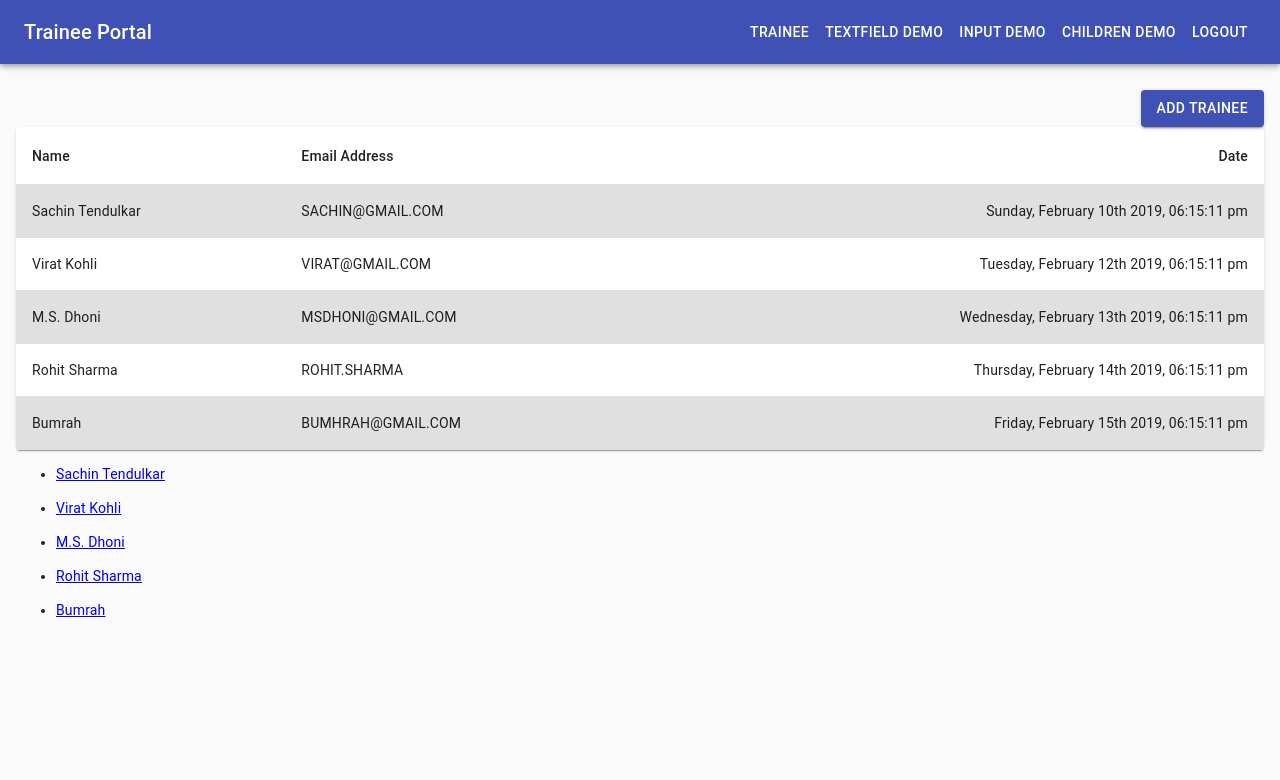
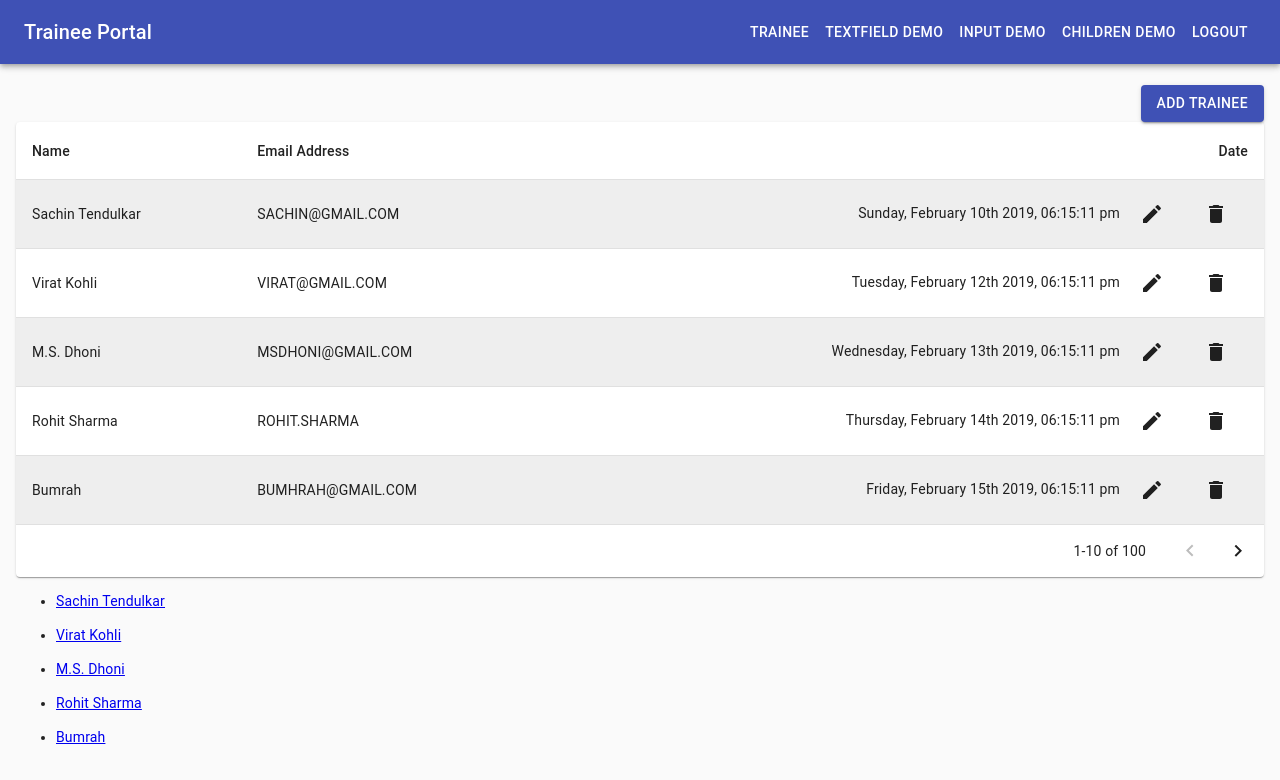
Before and after one commit to Shikhar-successive/javascript-server, a React (Create React App) app in the folder training/: page /Trainee in a window 1280 px wide. Shown: the top 780 px of the page. Built offline with nearby package versions, Linux system fonts and the light colour scheme.

Commit message:
feat: Add files frontend of Day 15

```diff
--- a/training/src/components/Table/Table.jsx
+++ b/training/src/components/Table/Table.jsx
@@ -1,11 +1,13 @@
 /* eslint-disable react/jsx-boolean-value */
 import React from 'react';
 import {
+  Button,
   Table,
   TableBody,
   TableCell,
   TableContainer,
   TableHead,
+  TablePagination,
   TableRow,
   TableSortLabel,
 } from '@material-ui/core';
@@ -16,7 +18,7 @@ import PropTypes from 'prop-types';
 const StyledTableRow = withStyles((theme) => ({
   root: {
     '&:nth-of-type(odd)': {
-      backgroundColor: theme.palette.grey[300],
+      backgroundColor: theme.palette.grey[200],
     },
     '&:hover': {
       backgroundColor: ' #a8a8a8 !important',
@@ -26,7 +28,7 @@ const StyledTableRow = withStyles((theme) => ({
 
 export default function MyTable(props) {
   const {
-    id, data, column, order, orderBy,
+    id, data, column, order, orderBy, count, page, onPageChange, rowsPerPage, actions,
   } = props;
 
   const handleSort = (field) => () => {
@@ -42,12 +44,11 @@ export default function MyTable(props) {
             {
               column.map((item) => (
                 <>
-                  <TableCell key={item.label} align={item.align}>
+                  <TableCell key={`${item.label}`} align={item.align}>
                     <TableSortLabel
                       active={orderBy === item.field}
                       direction={order}
                       onClick={handleSort(item.field)}
-                      align={item.align}
                     >
                       {item.label}
                     </TableSortLabel>
@@ -59,18 +60,37 @@ export default function MyTable(props) {
         </TableHead>
         <TableBody>
           {data.map((trainees) => (
-            <StyledTableRow key={trainees[id]} hover={true}>
+            <StyledTableRow key={trainees.id} hover={true}>
               {
                 column.map((item) => (
-                  <TableCell key={`${trainees[id]}${item.field}`} align={item.align}>
-                    {item.format ? item.format(trainees[item.field]) : trainees[item.field] }
-                  </TableCell>
+                  <>
+                    <TableCell key={`${trainees[id]}${item.field}`} align={item.align}>
+                      {item.format ? item.format(trainees[item.field]) : trainees[item.field] }
+                      {item.label === 'Date' ? actions.map((action) => (
+                        <>
+                          <Button variant="text" onClick={() => action.handler()}>
+                            {action.icon}
+                          </Button>
+                        </>
+                      )) : '' }
+                    </TableCell>
+                  </>
                 ))
               }
             </StyledTableRow>
           ))}
         </TableBody>
       </Table>
+      <TablePagination
+        rowsPerPageOptions={[]}
+        component="div"
+        count={count}
+        rowsPerPage={rowsPerPage}
+        page={page}
+        backIconButtonProps={{ 'aria-label': 'Previous Page' }}
+        nextIconButtonProps={{ 'aria-label': 'Next Page' }}
+        onChangePage={onPageChange}
+      />
     </TableContainer>
   );
 }
@@ -81,9 +101,19 @@ MyTable.propTypes = {
   order: PropTypes.string,
   orderBy: PropTypes.string,
   onSort: PropTypes.func,
+  onPageChange: PropTypes.func,
+  rowsPerPage: PropTypes.number,
+  count: PropTypes.number,
+  page: PropTypes.number,
+  actions: PropTypes.arrayOf(PropTypes.any),
 };
 MyTable.defaultProps = {
   order: '',
   orderBy: '',
   onSort: () => {},
+  onPageChange: () => {},
+  rowsPerPage: 10,
+  count: 0,
+  page: 1,
+  actions: [],
 };
--- /dev/null
+++ b/training/src/pages/Trainee/Componants/DeleteDialog/DeleteDialog.jsx
@@ -0,0 +1,28 @@
+import React, { Component } from 'react';
+import Dialog from '@material-ui/core/Dialog';
+import PropTypes from 'prop-types';
+import DialogActions from '@material-ui/core/DialogActions';
+import Button from '@material-ui/core/Button';
+import DialogTitle from '@material-ui/core/DialogTitle';
+import DialogContentText from '@material-ui/core/DialogContentText';
+
+class DeleteDialog extends Component {
+  render() {
+    const { open, onClose } = this.props;
+    return (
+      <Dialog open={open} onClose={onClose} aria-labelledby="form-dialog-title" fullWidth maxWidth="md">
+        <DialogTitle style={{ alignContent: 'start' }}>Delete Trainee</DialogTitle>
+        <DialogContentText style={{ paddingLeft: '25px' }}>Do you really want to delete Trainee</DialogContentText>
+        <DialogActions>
+          <Button onClick={onClose} color="primary">Cancel</Button>
+          <Button onClick={onClose} color="primary" variant="contained">Delete</Button>
+        </DialogActions>
+      </Dialog>
+    );
+  }
+}
+DeleteDialog.propTypes = {
+  open: PropTypes.bool.isRequired,
+  onClose: PropTypes.func.isRequired,
+};
+export default DeleteDialog;
--- /dev/null
+++ b/training/src/pages/Trainee/Componants/DeleteDialog/index.js
@@ -0,0 +1 @@
+export { default as DeleteDialog } from './DeleteDialog';
--- /dev/null
+++ b/training/src/pages/Trainee/Componants/EditDialog/EditDialog.jsx
@@ -0,0 +1,46 @@
+/* eslint-disable react/forbid-prop-types */
+import React, { Component } from 'react';
+import Dialog from '@material-ui/core/Dialog';
+import PropTypes from 'prop-types';
+import DialogActions from '@material-ui/core/DialogActions';
+import Button from '@material-ui/core/Button';
+import DialogTitle from '@material-ui/core/DialogTitle';
+import DialogContentText from '@material-ui/core/DialogContentText';
+import TextField from '@material-ui/core/TextField';
+
+class EditDialog extends Component {
+  render() {
+    const { open, onClose } = this.props;
+    return (
+      <Dialog open={open} onClose={onClose} aria-labelledby="form-dialog-title" fullWidth maxWidth="md">
+        <DialogTitle style={{ alignContent: 'start' }}>Edit Trainee</DialogTitle>
+        <DialogContentText style={{ paddingLeft: '25px' }}>Enter your trainee details</DialogContentText>
+        <div style={{ paddingLeft: '12px', paddingTop: '8px', paddingRight: '12px' }}>
+          <TextField
+            value
+            label="Name*"
+            variant="outlined"
+            fullWidth
+          />
+        </div>
+        <div style={{ paddingLeft: '12px', paddingTop: '8px', paddingRight: '12px' }}>
+          <TextField
+            value
+            label="Email*"
+            variant="outlined"
+            fullWidth
+          />
+        </div>
+        <DialogActions>
+          <Button onClick={onClose} color="primary">Cancel</Button>
+          <Button onClick={onClose} color="primary" variant="contained">Submit</Button>
+        </DialogActions>
+      </Dialog>
+    );
+  }
+}
+EditDialog.propTypes = {
+  open: PropTypes.bool.isRequired,
+  onClose: PropTypes.func.isRequired,
+};
+export default EditDialog;
--- /dev/null
+++ b/training/src/pages/Trainee/Componants/EditDialog/index.js
@@ -0,0 +1 @@
+export { default as EditDialog } from './EditDialog';
--- a/training/src/pages/Trainee/Componants/index.js
+++ b/training/src/pages/Trainee/Componants/index.js
@@ -1 +1,3 @@
 export { AddDialog } from './AddDialog';
+export { EditDialog } from './EditDialog';
+export { DeleteDialog } from './DeleteDialog';
--- a/training/src/pages/Trainee/TraineeList.jsx
+++ b/training/src/pages/Trainee/TraineeList.jsx
@@ -2,7 +2,9 @@ import React, { Component } from 'react';
 import { Link } from 'react-router-dom';
 import Button from '@material-ui/core/Button';
 import PropTypes from 'prop-types';
-import { AddDialog } from './Componants';
+import EditIcon from '@material-ui/icons/Edit';
+import DeleteIcon from '@material-ui/icons/Delete';
+import { AddDialog, EditDialog, DeleteDialog } from './Componants';
 import trainees from './Data/trainee';
 import { Table } from '../../components';
 import { getFormattedDate } from '../../libs/utils/getFormattedDate';
@@ -16,16 +18,49 @@ class TraineeList extends Component {
       open: false,
       orderBy: '',
       order: asend,
+      page: 0,
+      edit: false,
+      deleteDialog: false,
     };
   }
 
   onOpen = () => {
     this.setState({ open: true });
-  }
+  };
 
   onCloseEvent = () => {
     this.setState({ open: false });
   };
+
+  editDialogOpen = (item) => {
+    this.selectedIem = item;
+    this.setState({ edit: true });
+  };
+
+  editDialogClose = () => {
+    this.selectedIem = null;
+    this.setState({ edit: false });
+  };
+
+  handleEdit = (item) => {
+    console.log(item);
+    this.editDialogClose();
+  }
+
+  deleteDialogOpen = (item) => {
+    this.selectedIem = item;
+    this.setState({ deleteDialog: true });
+  };
+
+  deleteDialogClose = () => {
+    this.selectedIem = null;
+    this.setState({ deleteDialog: false });
+  };
+
+  handleDelete = () => {
+    console.log(this.selectedIem);
+    this.deleteDialogClose();
+  }
 
   handleSort = (field) => {
     const { order, orderBy } = this.state;
@@ -36,19 +71,30 @@ class TraineeList extends Component {
     this.setState({ orderBy: field, order: tabOrder });
   }
 
-  handleSelect = (data) => {
-    const { history } = this.props;
-    history.push(`/trainee/${data.id}`);
+  // handleSelect = (data) => {
+  //   const { history } = this.props;
+  //   history.push(`/trainee/${data.id}`);
+  // }
+
+  handlePageChange = (event, page) => {
+    this.setState({ page });
   }
 
   render() {
-    const { open, order, orderBy } = this.state;
+    const {
+      open,
+      deleteDialog,
+      order,
+      orderBy,
+      page,
+      edit,
+    } = this.state;
     const { match } = this.props;
     // const classes = this.useStyles();
     return (
       <>
         <div style={{ display: 'flex', justifyContent: 'end' }}>
-          <Button color="primary" variant="contained" onClick={this.onOpen} style={{ marginTop: '10px' }}>
+          <Button color="primary" variant="contained" onClick={this.onOpen} style={{ marginTop: '5px' }}>
             Add Trainee
           </Button>
           <AddDialog
@@ -77,11 +123,40 @@ class TraineeList extends Component {
               format: getFormattedDate,
             },
           ]}
+          actions={[
+            {
+              icon: <EditIcon />,
+              handler: this.editDialogOpen,
+            },
+            {
+              icon: <DeleteIcon />,
+              handler: this.deleteDialogOpen,
+            },
+          ]}
           orderBy={orderBy}
           order={order}
           onSort={this.handleSort}
-          onSelect={this.handleSelect}
+          // onSelect={this.handleSelect}
+          count={100}
+          page={page}
+          onPageChange={this.handlePageChange}
         />
+        <>
+          { edit && (
+            <EditDialog
+              open={edit}
+              onClose={this.editDialogClose}
+              onSubmit={this.handleEdit}
+              item={this.selectedIem}
+            />
+          )}
+          { deleteDialog && (
+            <DeleteDialog
+              open={deleteDialog}
+              onClose={this.deleteDialogClose}
+            />
+          )}
+        </>
         <div>
           {
             trainees.map((item) => (
@@ -99,7 +174,6 @@ class TraineeList extends Component {
 }
 TraineeList.propTypes = {
   match: PropTypes.objectOf(PropTypes.any).isRequired,
-  history: PropTypes.objectOf(PropTypes.any).isRequired,
 };
 
 export default TraineeList;
```
Also changed, not shown: 1 other file (tests, documents, lock files or other folders).
